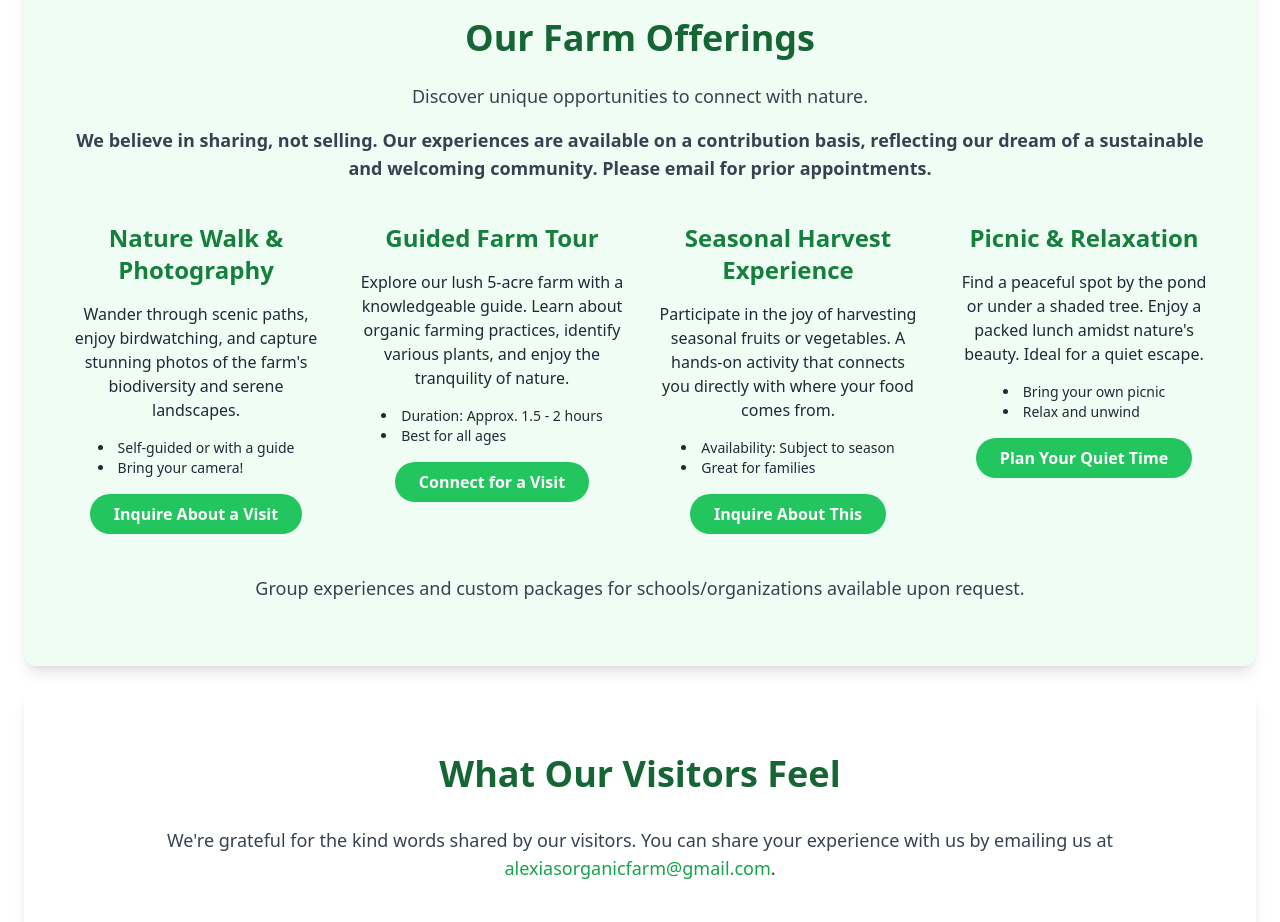
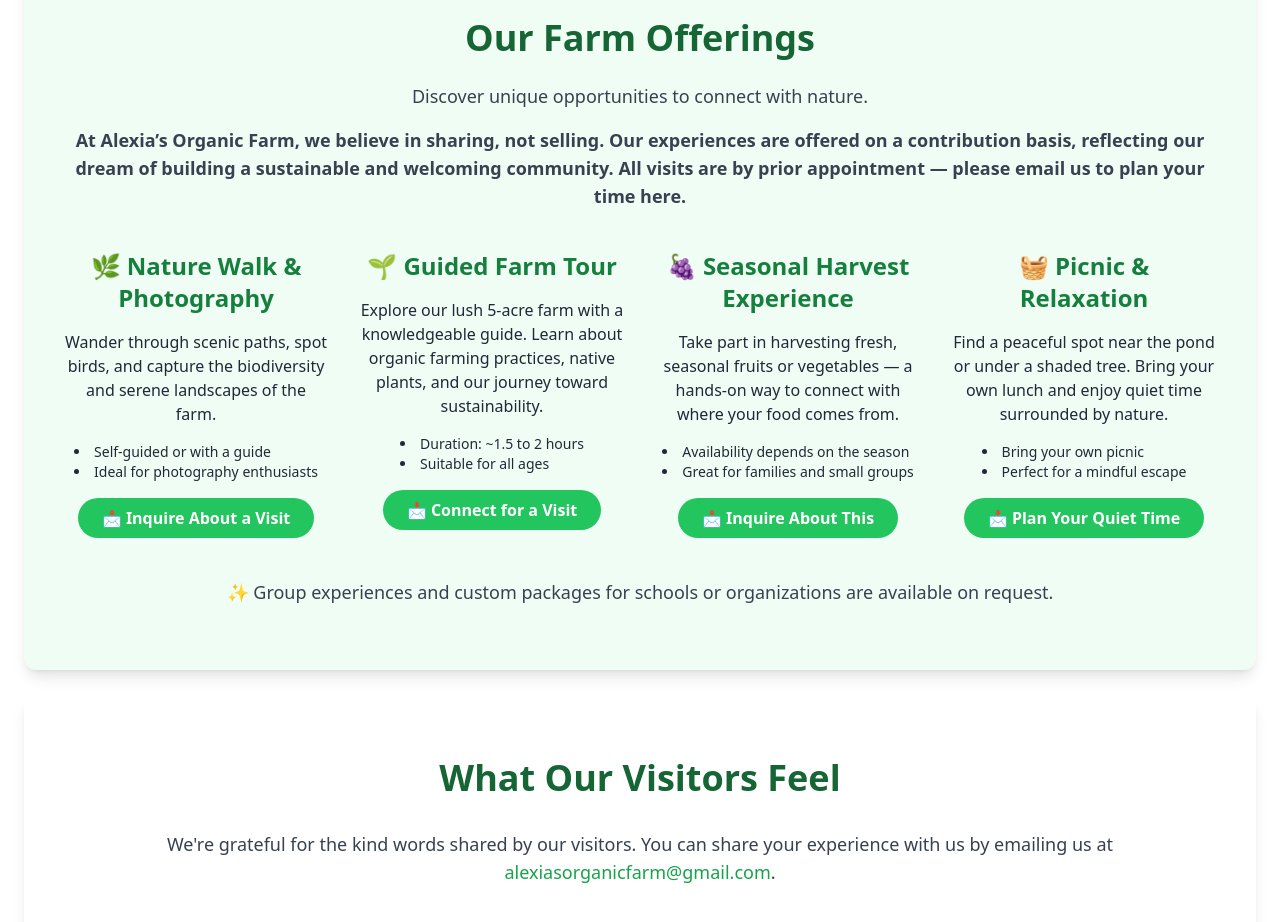
Before and after one commit to alexiasorganicfarm/alexiasorganicfarm, a plain HTML site: page index.html in a window 1280 px wide. Shown: the part 2160-3082 px from the top of the page. Drawn offline with nearby package versions, Linux system fonts and the light colour scheme.

Commit message:
Update index.html

```diff
--- a/index.html
+++ b/index.html
@@ -220,57 +220,58 @@
         </div>
     </section>
 
+    <!-- Updated Farm Offerings Section -->
     <section id="experiences" class="py-16 px-6 bg-green-50 rounded-xl shadow-lg m-6">
         <div class="container mx-auto text-center max-w-6xl">
             <h2 class="text-4xl font-bold text-green-800 mb-6">Our Farm Offerings</h2>
             <p class="text-lg text-gray-700 mb-4">Discover unique opportunities to connect with nature.</p>
-            <p class="text-lg text-gray-700 mb-10 font-semibold">We believe in sharing, not selling. Our experiences are available on a contribution basis, reflecting our dream of a sustainable and welcoming community. Please email for prior appointments.</p>
+            <p class="text-lg text-gray-700 mb-10 font-semibold">At Alexia’s Organic Farm, we believe in sharing, not selling. Our experiences are offered on a contribution basis, reflecting our dream of building a sustainable and welcoming community. All visits are by prior appointment — please email us to plan your time here.</p>
             <div class="grid grid-cols-1 md:grid-cols-2 lg:grid-cols-4 gap-8">
                 <!-- Nature Walk & Photography -->
                 <div class="experience-card">
-                    <h3 class="text-2xl font-bold text-green-700 mb-4">Nature Walk & Photography</h3>
-                    <p class="text-gray-800 mb-4">Wander through scenic paths, enjoy birdwatching, and capture stunning photos of the farm's biodiversity and serene landscapes.</p>
+                    <h3 class="text-2xl font-bold text-green-700 mb-4">🌿 Nature Walk & Photography</h3>
+                    <p class="text-gray-800 mb-4">Wander through scenic paths, spot birds, and capture the biodiversity and serene landscapes of the farm.</p>
                     <ul class="text-sm text-gray-800 list-disc list-inside mb-4 text-left mx-auto max-w-fit">
                         <li>Self-guided or with a guide</li>
-                        <li>Bring your camera!</li>
+                        <li>Ideal for photography enthusiasts</li>
                     </ul>
-                    <a href="#contact" class="inline-block bg-green-500 hover:bg-green-600 text-white font-semibold py-2 px-6 rounded-full transition duration-300">Inquire About a Visit</a>
+                    <a href="#contact" class="inline-block bg-green-500 hover:bg-green-600 text-white font-semibold py-2 px-6 rounded-full transition duration-300">📩 Inquire About a Visit</a>
                 </div>
 
                 <!-- Guided Farm Tour -->
                 <div class="experience-card">
-                    <h3 class="text-2xl font-bold text-green-700 mb-4">Guided Farm Tour</h3>
-                    <p class="text-gray-800 mb-4">Explore our lush 5-acre farm with a knowledgeable guide. Learn about organic farming practices, identify various plants, and enjoy the tranquility of nature.</p>
+                    <h3 class="text-2xl font-bold text-green-700 mb-4">🌱 Guided Farm Tour</h3>
+                    <p class="text-gray-800 mb-4">Explore our lush 5-acre farm with a knowledgeable guide. Learn about organic farming practices, native plants, and our journey toward sustainability.</p>
                     <ul class="text-sm text-gray-800 list-disc list-inside mb-4 text-left mx-auto max-w-fit">
-                        <li>Duration: Approx. 1.5 - 2 hours</li>
-                        <li>Best for all ages</li>
+                        <li>Duration: ~1.5 to 2 hours</li>
+                        <li>Suitable for all ages</li>
                     </ul>
-                    <a href="#contact" class="inline-block bg-green-500 hover:bg-green-600 text-white font-semibold py-2 px-6 rounded-full transition duration-300">Connect for a Visit</a>
+                    <a href="#contact" class="inline-block bg-green-500 hover:bg-green-600 text-white font-semibold py-2 px-6 rounded-full transition duration-300">📩 Connect for a Visit</a>
                 </div>
 
                 <!-- Seasonal Harvest Experience -->
                 <div class="experience-card">
-                    <h3 class="text-2xl font-bold text-green-700 mb-4">Seasonal Harvest Experience</h3>
-                    <p class="text-gray-800 mb-4">Participate in the joy of harvesting seasonal fruits or vegetables. A hands-on activity that connects you directly with where your food comes from.</p>
+                    <h3 class="text-2xl font-bold text-green-700 mb-4">🍇 Seasonal Harvest Experience</h3>
+                    <p class="text-gray-800 mb-4">Take part in harvesting fresh, seasonal fruits or vegetables — a hands-on way to connect with where your food comes from.</p>
                     <ul class="text-sm text-gray-800 list-disc list-inside mb-4 text-left mx-auto max-w-fit">
-                        <li>Availability: Subject to season</li>
-                        <li>Great for families</li>
+                        <li>Availability depends on the season</li>
+                        <li>Great for families and small groups</li>
                     </ul>
-                    <a href="#contact" class="inline-block bg-green-500 hover:bg-green-600 text-white font-semibold py-2 px-6 rounded-full transition duration-300">Inquire About This</a>
+                    <a href="#contact" class="inline-block bg-green-500 hover:bg-green-600 text-white font-semibold py-2 px-6 rounded-full transition duration-300">📩 Inquire About This</a>
                 </div>
 
                 <!-- Picnic & Relaxation -->
                 <div class="experience-card">
-                    <h3 class="text-2xl font-bold text-green-700 mb-4">Picnic & Relaxation</h3>
-                    <p class="text-gray-800 mb-4">Find a peaceful spot by the pond or under a shaded tree. Enjoy a packed lunch amidst nature's beauty. Ideal for a quiet escape.</p>
+                    <h3 class="text-2xl font-bold text-green-700 mb-4">🧺 Picnic & Relaxation</h3>
+                    <p class="text-gray-800 mb-4">Find a peaceful spot near the pond or under a shaded tree. Bring your own lunch and enjoy quiet time surrounded by nature.</p>
                     <ul class="text-sm text-gray-800 list-disc list-inside mb-4 text-left mx-auto max-w-fit">
                         <li>Bring your own picnic</li>
-                        <li>Relax and unwind</li>
+                        <li>Perfect for a mindful escape</li>
                     </ul>
-                    <a href="#contact" class="inline-block bg-green-500 hover:bg-green-600 text-white font-semibold py-2 px-6 rounded-full transition duration-300">Plan Your Quiet Time</a>
+                    <a href="#contact" class="inline-block bg-green-500 hover:bg-green-600 text-white font-semibold py-2 px-6 rounded-full transition duration-300">📩 Plan Your Quiet Time</a>
                 </div>
             </div>
-            <p class="text-lg text-gray-700 mt-10">Group experiences and custom packages for schools/organizations available upon request.</p>
+            <p class="text-lg text-gray-700 mt-10">✨ Group experiences and custom packages for schools or organizations are available on request.</p>
         </div>
     </section>
 
```
